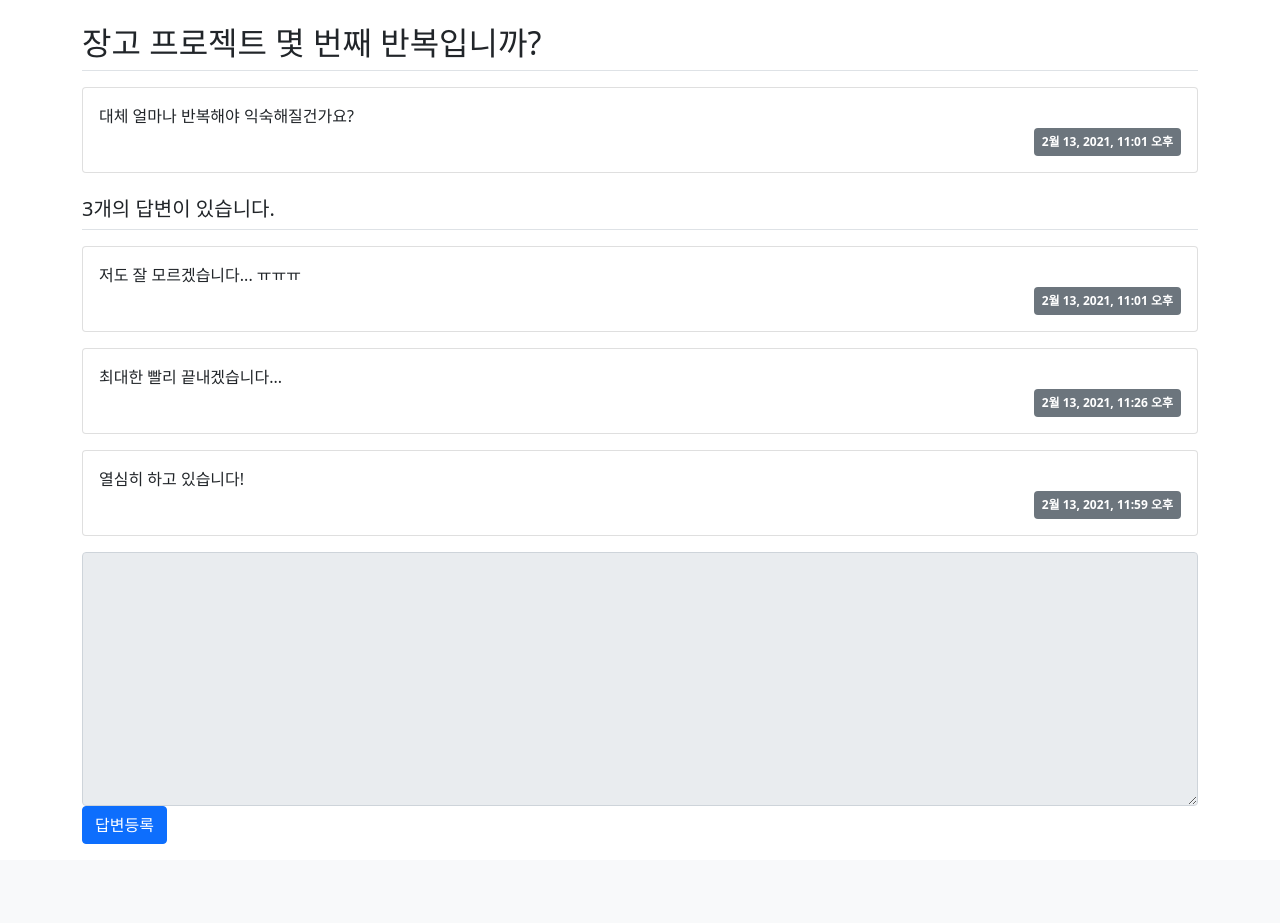
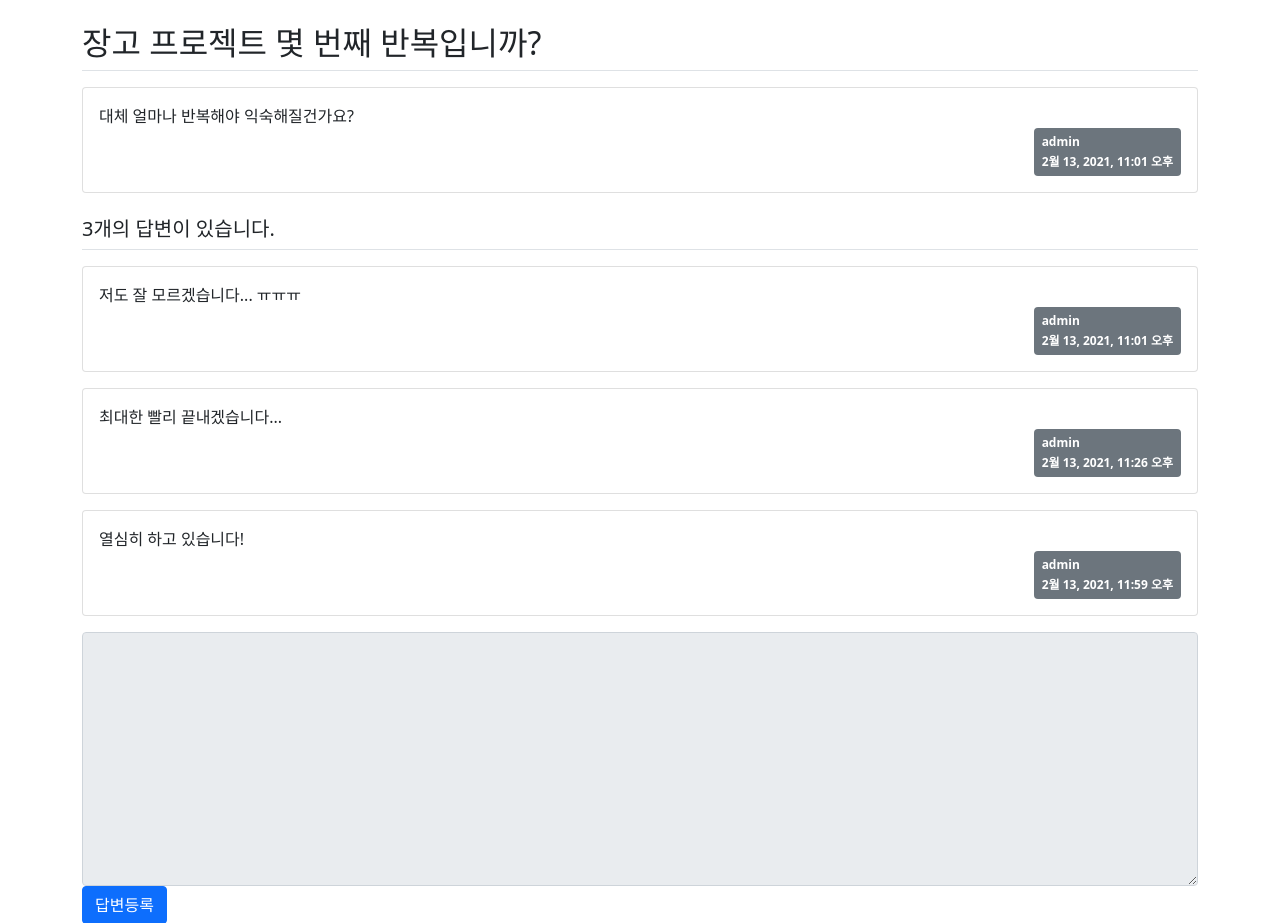
Before and after one commit to lee3jjang/django, a Django app: page /pybo/1/ in a window 1280 px wide. Shown: the part 57-980 px from the top of the page. Before the commit the page ends 901 px from the top, so only its background shows below. Run offline with Django 3.2, Linux system fonts and the light colour scheme; data comes from the database, SQL or seed files in the repository; some libraries are stand-ins or nearby versions.

Commit message:
3-08 완료

```diff
--- a/mysite/templates/pybo/question_detail.html
+++ b/mysite/templates/pybo/question_detail.html
@@ -8,8 +8,9 @@
         <div class="card-body">
             <div class="card-text" style="white-space: pre-line;">{{ question.content }}</div>
             <div class="d-flex justify-content-end">
-                <div class="badge bg-secondary p-2">
-                    {{ question.create_date }}
+                <div class="badge bg-secondary p-2 text-start">
+                    <div class="mb-2">{{ question.author.username }}</div>
+                    <div>{{ question.create_date }}</div>
                 </div>
             </div>
         </div>
@@ -22,8 +23,9 @@
         <div class="card-body">
             <div class="card-text" style="white-space: pre-line;">{{ answer.content }}</div>
             <div class="d-flex justify-content-end">
-                <div class="badge bg-secondary p-2">
-                    {{ answer.create_date }}
+                <div class="badge bg-secondary p-2 text-start">
+                    <div class="mb-2">{{ answer.author.username }}</div>
+                    <div>{{ answer.create_date }}</div>
                 </div>
             </div>
         </div>
--- a/mysite/templates/pybo/question_list.html
+++ b/mysite/templates/pybo/question_list.html
@@ -5,9 +5,10 @@
 <div class="container my-3">
     <table class="table">
         <thead>
-            <tr class="table-dark">
+            <tr class="text-center table-dark">
                 <th>번호</th>
-                <th>제목</th>
+                <th style="width:50%">제목</th>
+                <th>글쓴이</th>
                 <th>작성일시</th>
             </tr>
         </thead>
@@ -22,6 +23,7 @@
                     <span class="text-danger small ml-2">{{ question.answer_set.count }}</span>
                     {% endif %}
                 </td>
+                <td>{{ question.author.username }}</td>
                 <td>{{ question.create_date }}</td>
             </tr>
             {% endfor %}
```
